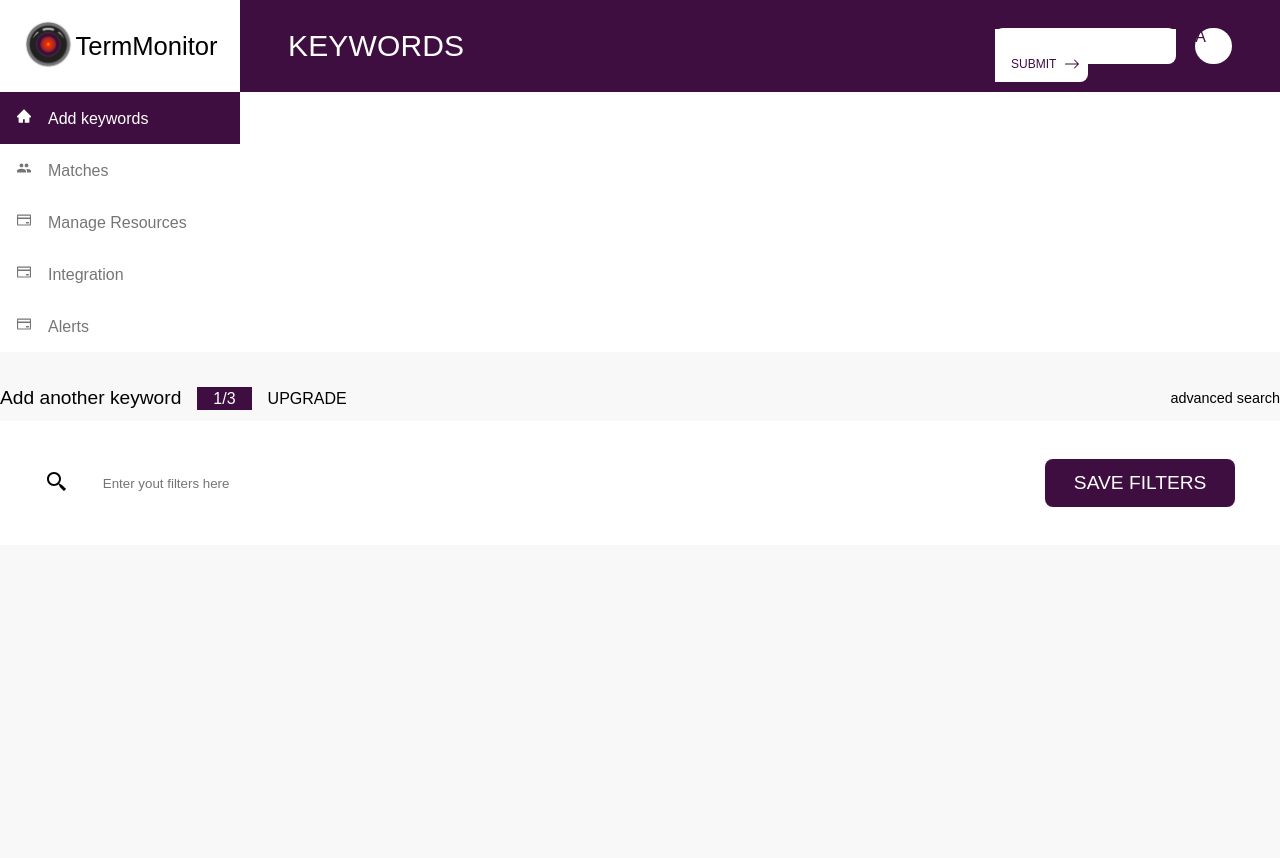
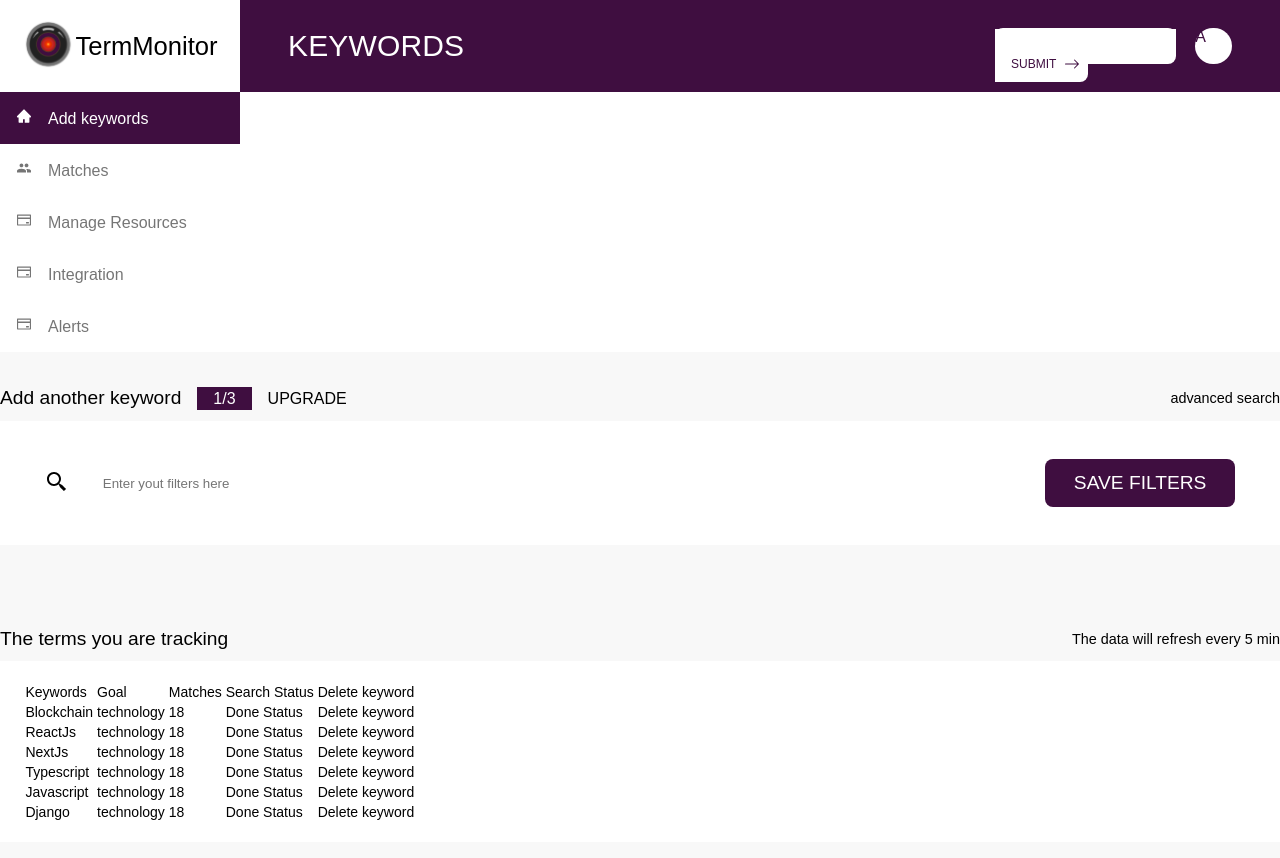
Before and after one commit to abhakta-47/term-monitor, a Next.js app: page / in a window 1280 px wide. Shown: the top 858 px of the page. Before the commit the page ends 800 px from the top, so only its background shows below. Built offline with nearby package versions, Linux system fonts and the light colour scheme.

Commit message:
tracking table

```diff
--- /dev/null
+++ b/components/TrackingTable.tsx
@@ -0,0 +1,76 @@
+import React from "react";
+
+import styles from "../styles/TrackingTable.module.css";
+
+let getData = () => [
+  {
+    id: 1,
+    keyword: "Blockchain",
+    goal: "technology",
+    matches: 18,
+    search_status: "Done",
+  },
+  {
+    id: 2,
+    keyword: "ReactJs",
+    goal: "technology",
+    matches: 18,
+    search_status: "Done",
+  },
+  {
+    id: 3,
+    keyword: "NextJs",
+    goal: "technology",
+    matches: 18,
+    search_status: "Done",
+  },
+  {
+    id: 4,
+    keyword: "Typescript",
+    goal: "technology",
+    matches: 18,
+    search_status: "Done",
+  },
+  {
+    id: 5,
+    keyword: "Javascript",
+    goal: "technology",
+    matches: 18,
+    search_status: "Done",
+  },
+  {
+    id: 6,
+    keyword: "Django",
+    goal: "technology",
+    matches: 18,
+    search_status: "Done",
+  },
+];
+
+function TrackingTable() {
+  // let []
+  return (
+    <table className="w-full">
+      <thead>
+        <td className="py-4 px-5">Keywords</td>
+        <td className="py-4 px-5">Goal</td>
+        <td className="py-4 px-5">Matches</td>
+        <td className="py-4 px-5">Search Status</td>
+        <td className="py-4 px-5">Delete keyword</td>
+      </thead>
+      <tbody>
+        {getData().map((item) => (
+          <tr key={item.id}>
+            <td className="py-4 px-5">{item.keyword}</td>
+            <td className="py-4 px-5">{item.goal}</td>
+            <td className="py-4 px-5">{item.matches}</td>
+            <td className="py-4 px-5">{item.search_status} Status</td>
+            <td className="py-4 px-5">Delete keyword</td>
+          </tr>
+        ))}
+      </tbody>
+    </table>
+  );
+}
+
+export default TrackingTable;
--- a/pages/index.tsx
+++ b/pages/index.tsx
@@ -3,6 +3,7 @@ import Header from "../components/Header";
 import Sidebar from "../components/Sidebar";
 import Content from "../components/Content";
 import Filter from "../components/Filter";
+import TrackingTable from "../components/TrackingTable";
 
 export default function Home() {
   return (
@@ -32,6 +33,14 @@ export default function Home() {
           >
             <Filter />
           </Content>
+
+          <Content
+            compClassName="tracking-table"
+            mainHeader="The terms you are tracking"
+            subHeader="The data will refresh every 5 min"
+          >
+            <TrackingTable />
+          </Content>
         </div>
       </div>
     </div>
--- /dev/null
+++ b/styles/TrackingTable.module.css
@@ -0,0 +1,22 @@
+table {
+  width: 100%;
+}
+
+table thead td {
+  font-size: 1rem;
+  font-weight: 600;
+  text-align: center;
+}
+
+table tbody tr {
+  font-family: "Roboto";
+  text-align: center;
+  border: 1px 0 1px 0;
+  border-color: grey;
+  border-style: solid;
+}
+
+table tbody tr td {
+  padding: 1rem 1.2rem;
+}
+/*# sourceMappingURL=TrackingTable.css.map */
--- /dev/null
+++ b/styles/TrackingTable.module.scss
@@ -0,0 +1,23 @@
+table {
+  width: 100%;
+  thead {
+    td {
+      font-size: 1rem;
+      font-weight: 600;
+      text-align: center;
+    }
+  }
+  tbody {
+    tr {
+      font-family: "Roboto";
+      text-align: center;
+      border: 1px 0 1px 0;
+      border-color: grey;
+      border-style: solid;
+      td {
+        padding: 1rem 1.2rem;
+        // border-width: 1;
+      }
+    }
+  }
+}
```
Also changed, not shown: public/globals.scss (+24 -0 lines).
